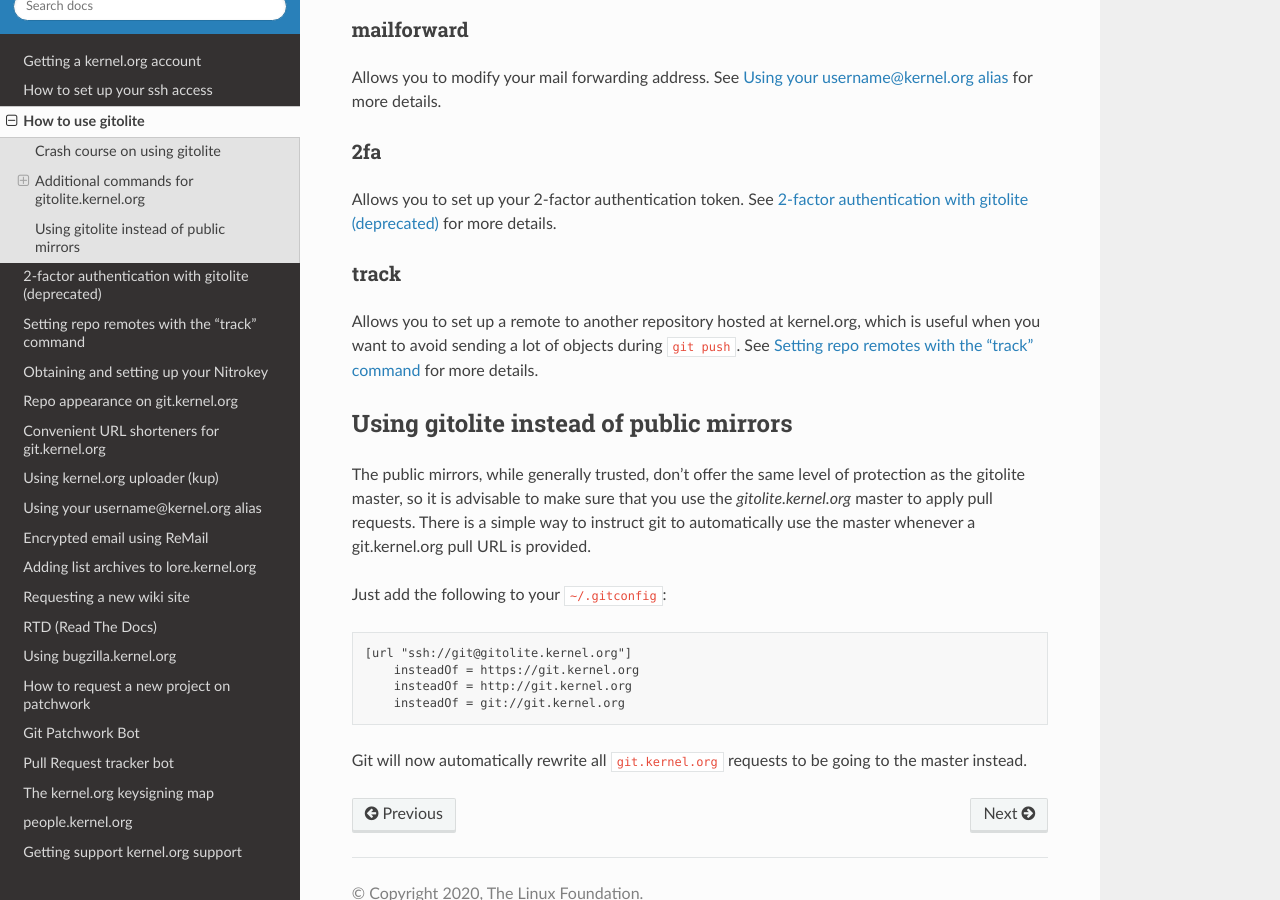
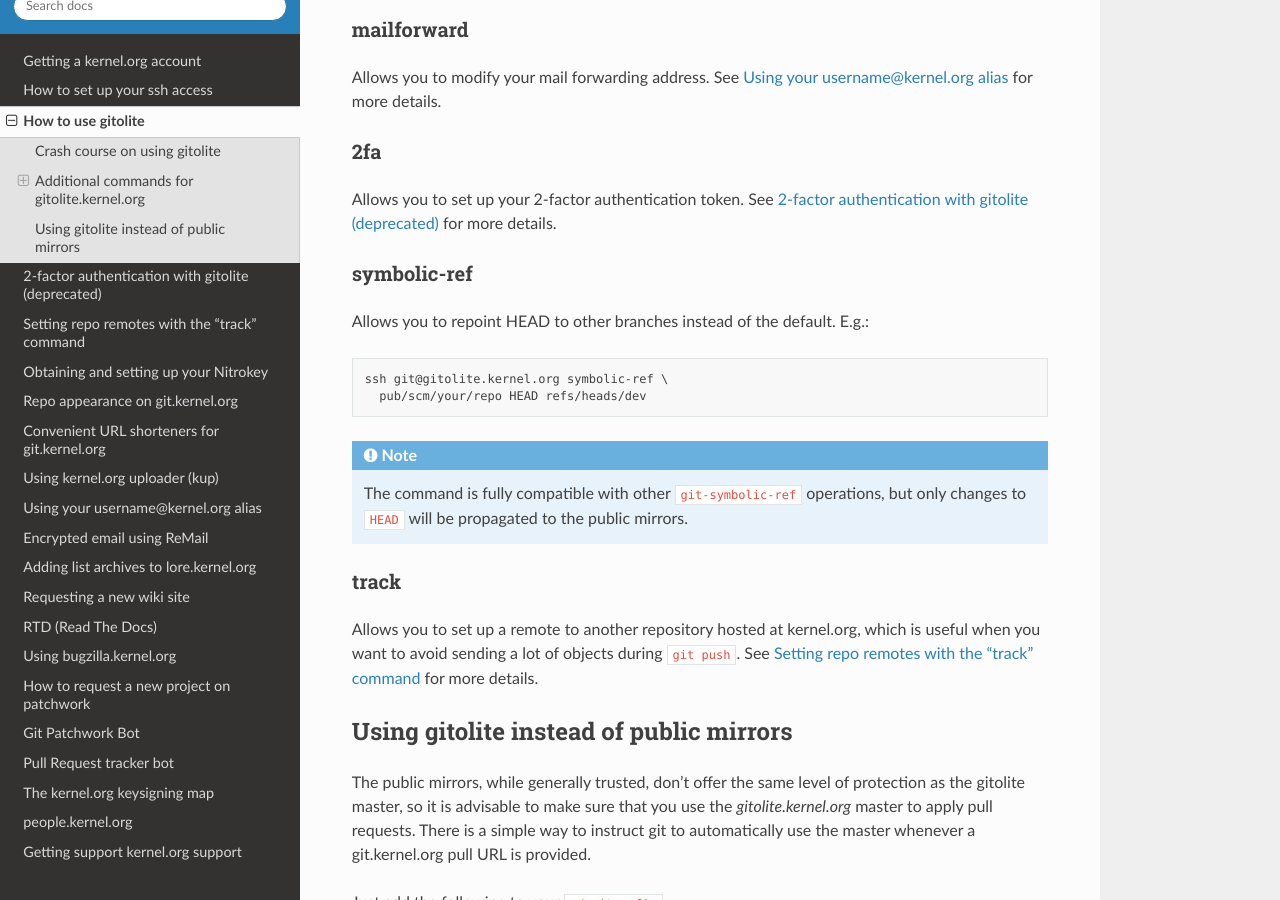
Before and after one commit to lfit/korg-docs, a Sphinx documentation site: the page built from source/gitolite/index.rst, in a window 1280 px wide and 900 px high, scrolled down 2454 px. Built offline with Sphinx 7.4.7 and the Read the Docs theme 2.0.0, drawn with Linux system fonts in a browser that asks for light colours.

Commit message:
Document symbolic-ref gitolite command
We are now able to propagate changes to where HEAD is pointing, so
document this in he docs.

Signed-off-by: Konstantin Ryabitsev <konstantin@linuxfoundation.org>

```diff
--- a/source/gitolite/index.rst
+++ b/source/gitolite/index.rst
@@ -100,6 +100,18 @@
 Allows you to set up your 2-factor authentication token. See
 :doc:`2fa` for more details.
 
+symbolic-ref
+~~~~~~~~~~~~
+Allows you to repoint HEAD to other branches instead of the default.
+E.g.::
+
+  ssh git@gitolite.kernel.org symbolic-ref \
+    pub/scm/your/repo HEAD refs/heads/dev
+
+.. note:: The command is fully compatible with other ``git-symbolic-ref``
+   operations, but only changes to ``HEAD`` will be propagated to the
+   public mirrors.
+
 track
 ~~~~~
 Allows you to set up a remote to another repository hosted at
```
